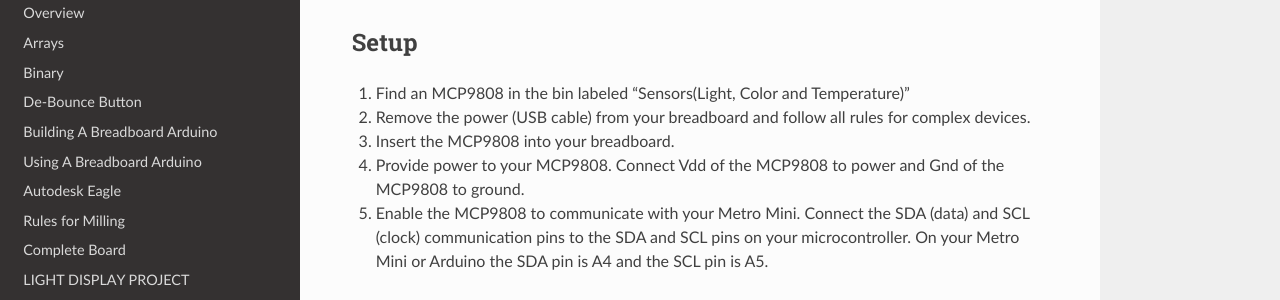
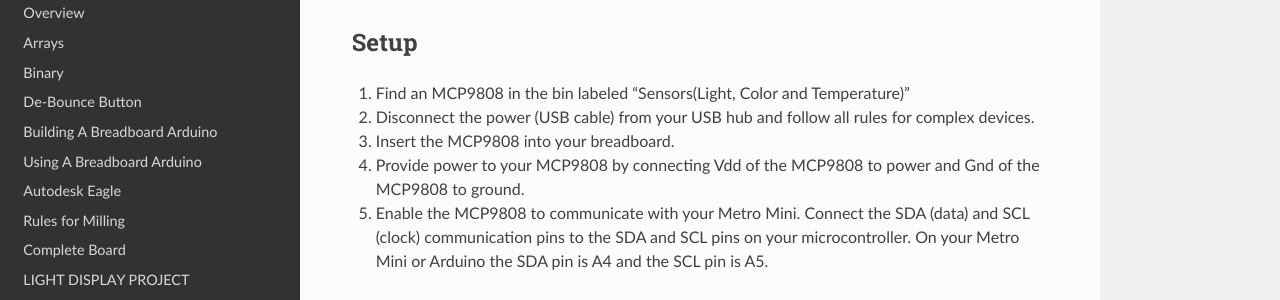
Before and after one commit to maxtkc/mvths-wiki, a Sphinx documentation site: the page built from docs/029-mcp9808-temperature-sensor.rst, in a window 1280 px wide and 1093 px high. Shown: the part 358-658 px from the top of the window. Built offline with Sphinx 7.4.7 and the Read the Docs theme 2.0.0, drawn with Linux system fonts in a browser that asks for light colours; pages that are not in the unit, such as notebooks, are missing from menus.

Commit message:
Update 029-mcp9808-temperature-sensor.rst

```diff
--- a/docs/029-mcp9808-temperature-sensor.rst
+++ b/docs/029-mcp9808-temperature-sensor.rst
@@ -13,11 +13,10 @@
 
 #. Find an MCP9808 in the bin labeled “Sensors(Light, Color and Temperature)”
 
-#. Remove the power (USB cable) from your breadboard and follow all rules for complex devices.
+#. Disconnect the power (USB cable) from your USB hub and follow all rules for complex devices.
 #. Insert the MCP9808 into your breadboard.
-#. Provide power to your MCP9808. Connect Vdd of the MCP9808 to power and Gnd of the MCP9808 to ground.
-#. Enable the MCP9808 to communicate with your Metro Mini. Connect the SDA (data) and SCL (clock) communication pins to the SDA
-   and SCL pins on your microcontroller. On your Metro Mini or Arduino the SDA pin is A4 and the SCL pin is A5.
+#. Provide power to your MCP9808 by connecting Vdd of the MCP9808 to power and Gnd of the MCP9808 to ground.
+#. Enable the MCP9808 to communicate with your Metro Mini. Connect the SDA (data) and SCL (clock) communication pins to the SDA and SCL pins on your microcontroller. On your Metro Mini or Arduino the SDA pin is A4 and the SCL pin is A5.
 
 TEACHER CHECK \_\_\_\_\_
 
```
